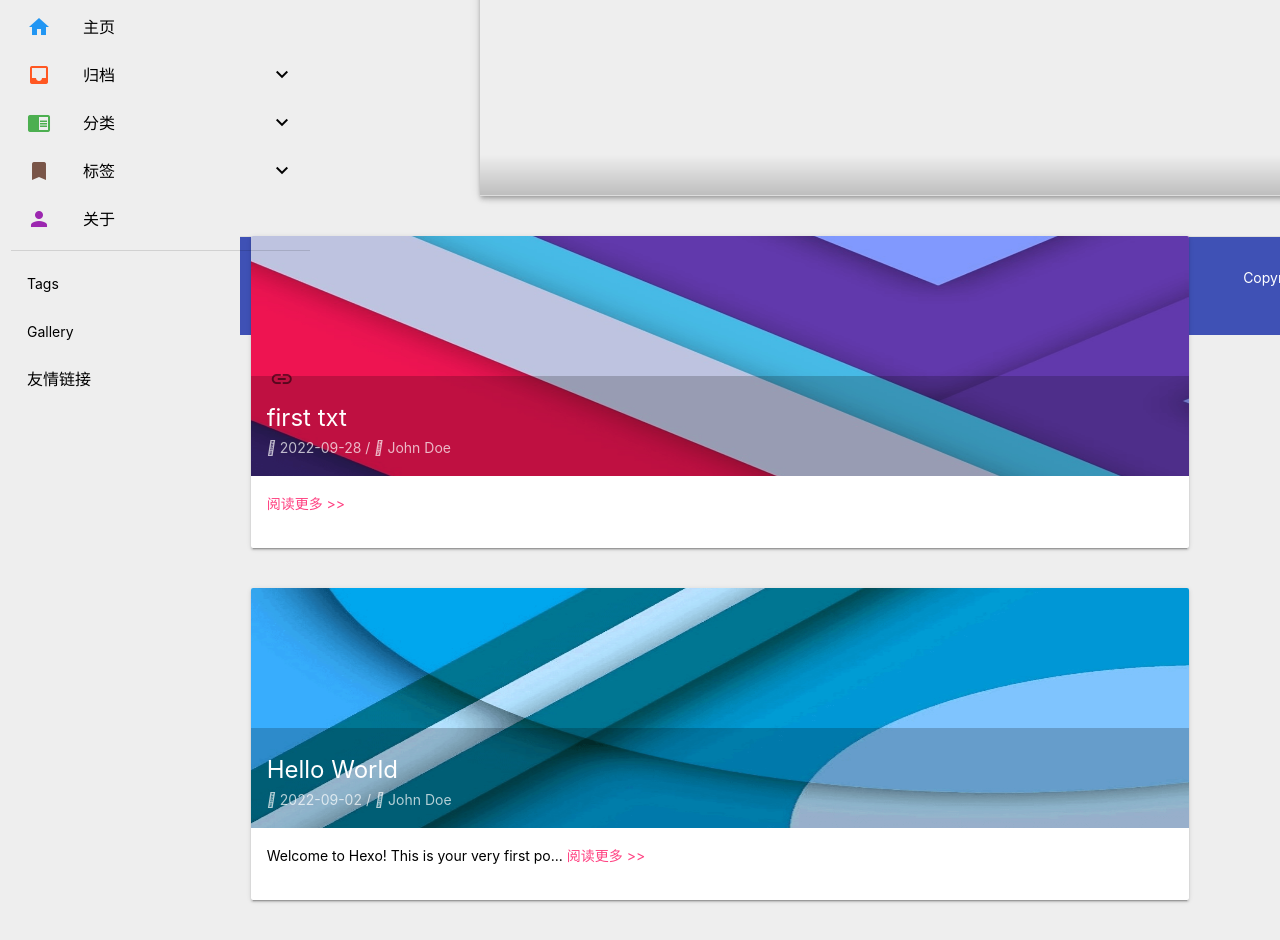
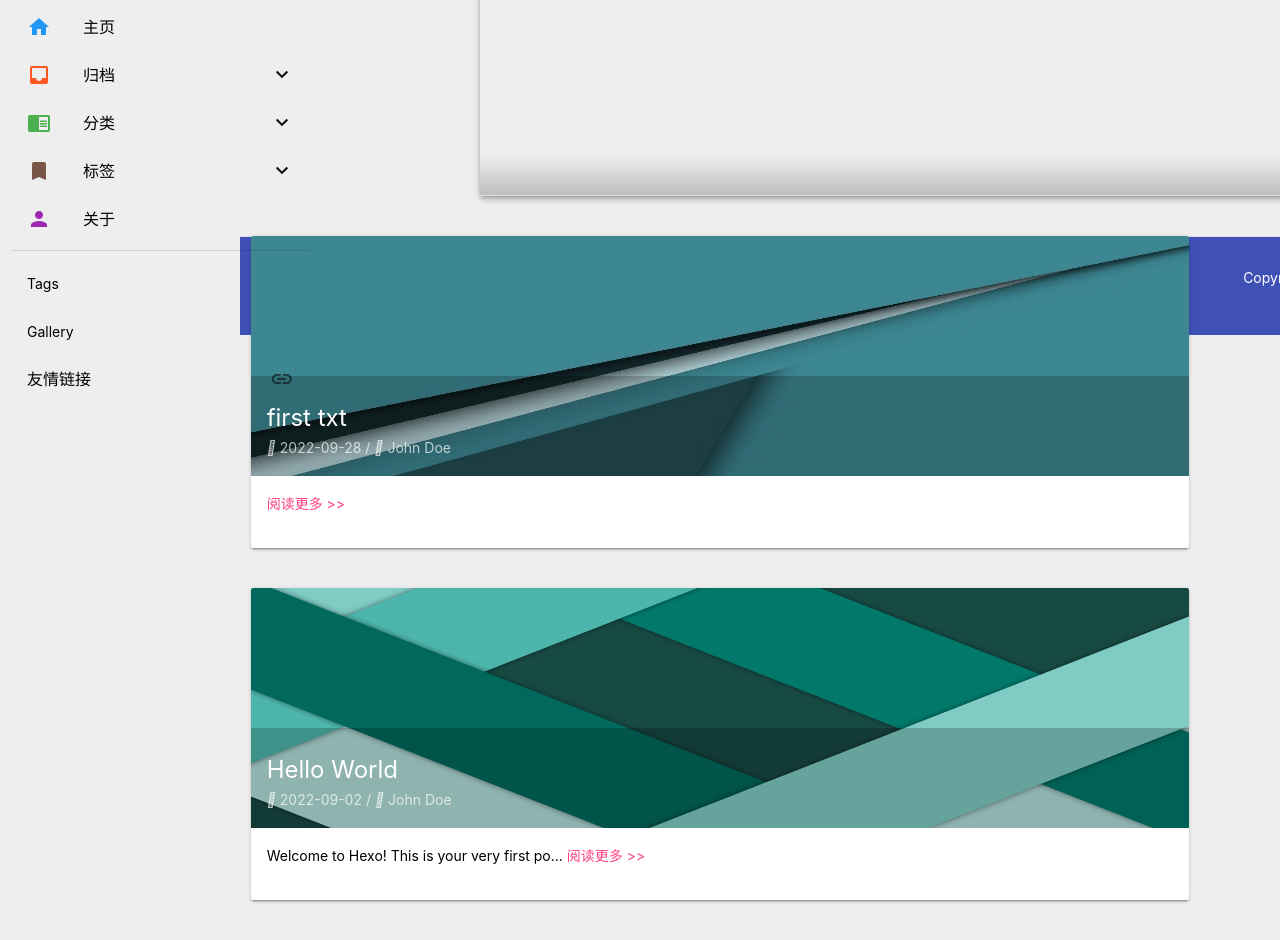
Before and after one commit to MelodyXY8/GOG, a plain HTML site: page archives/2022/index.html in a window 1280 px wide. Shown: the part 169-1109 px from the top of the page. Drawn offline with Linux system fonts and the light colour scheme.

Commit message:
Site updated: 2022-09-28 19:03:17

```diff
--- a/archives/2022/index.html
+++ b/archives/2022/index.html
@@ -162,7 +162,7 @@
   <article class="mdui-card mdui-m-b-5 mdui-hoverable">
     <a href="/2022/09/28/first-txt/">
       <header class="mdui-card-media mdui-ripple">
-        <img src="/images/random/material-8.png" style="max-height: 240px;">
+        <img src="/images/random/material-11.png" style="max-height: 240px;">
         <div class="mdui-card-media-covered">
           <div class="mdui-card-primary">
             <div class="mdui-card-primary-title">first txt</div>
@@ -186,7 +186,7 @@
   <article class="mdui-card mdui-m-b-5 mdui-hoverable">
     <a href="/2022/09/02/hello-world/">
       <header class="mdui-card-media mdui-ripple">
-        <img src="/images/random/material-7.png" style="max-height: 240px;">
+        <img src="/images/random/material-16.png" style="max-height: 240px;">
         <div class="mdui-card-media-covered">
           <div class="mdui-card-primary">
             <div class="mdui-card-primary-title">Hello World</div>
```
Also changed, not shown: archives/2022/09/index.html (+2 -2 lines), archives/index.html (+2 -2 lines), index.html (+1 -1 lines).
